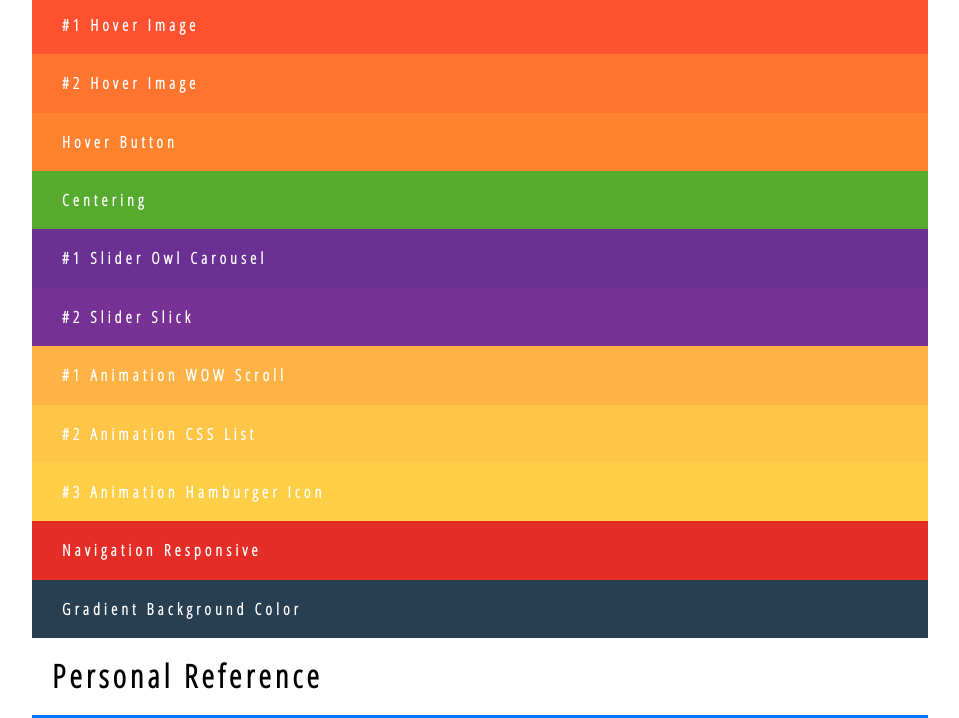
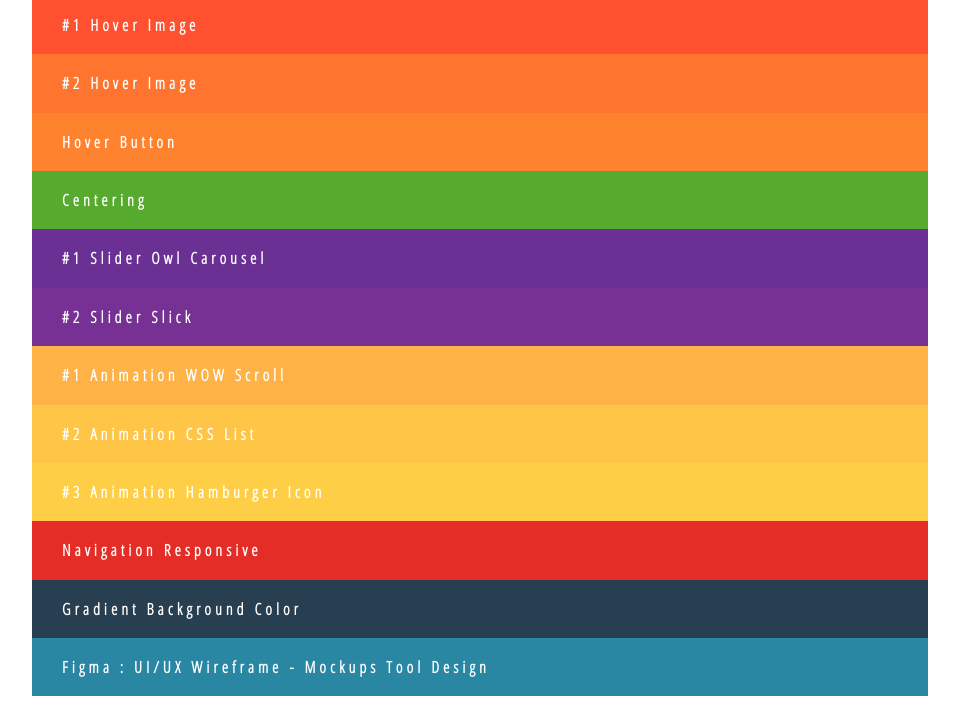
Before and after one commit to bienjerico/bienjerico.github.io, a website: page index.html in a window 1280 px wide. Shown: the part 81-799 px from the top of the page, without its empty margins (160-1119 px from the left). Drawn offline with nearby package versions, Linux system fonts and the light colour scheme.

Commit message:
figma ui/ux tool design

```diff
--- a/index.html
+++ b/index.html
@@ -40,6 +40,7 @@
               <li class="gradient-item wow fadeInUp"><a href="https://codepen.io/designcouch/pen/Atyop" target="_blank"><h4>#3 Animation Hamburger Icon</h4></a></li>
               <li class="gradient-item wow fadeInUp"><a href="http://responsive-nav.com/" target="_blank"><h4>Navigation Responsive</h4></a></li>
               <li class="gradient-item wow fadeInUp"><a href="http://uigradients.com/" target="_blank"><h4>Gradient Background Color</h4></a></li>
+              <li class="gradient-item wow fadeInUp"><a href="https://www.figma.com" target="_blank"><h4>Figma : UI/UX Wireframe - Mockups Tool Design</h4></a></li>
             </ul>
         </li>
         <li class="gradient-group">
--- a/style.css
+++ b/style.css
@@ -89,6 +89,9 @@
 }
 .gradient-list .gradient-group:first-child li.gradient-item:nth-child(11){
 	background: #283E51;
+}
+.gradient-list .gradient-group:first-child li.gradient-item:nth-child(12){
+	background: #2987A3;
 }
 /* Personal Reference */
 .gradient-list .gradient-group:last-child li.gradient-item:nth-child(1){
```
